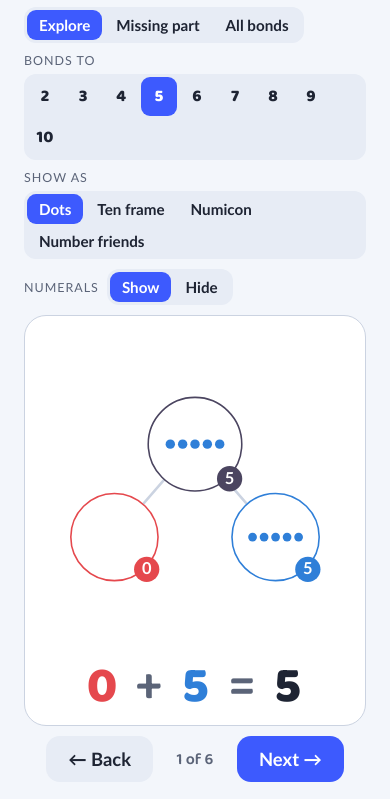
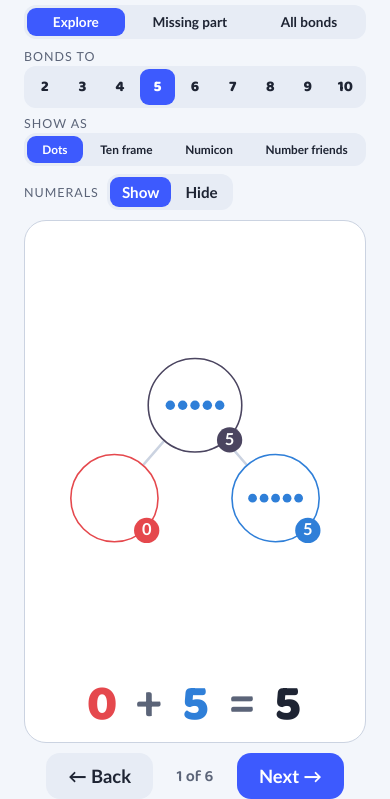
Before and after one commit to jamesbowles/number-bonds, a plain HTML site: page index.html in a window 390 px wide. Shown: the part 60-859 px from the top of the page. Drawn offline with Linux system fonts and the light colour scheme; a web font is replaced by a local one.

Commit message:
Fit the control rows on one line on phones
Co-Authored-By: Claude Opus 5.5 <noreply@anthropic.com>
Claude-Session: https://claude.ai/code/session_01LnNqD17BB5S74eZQma1tKr

```diff
--- a/index.html
+++ b/index.html
@@ -105,6 +105,16 @@ button:focus-visible { outline: 3px solid var(--accent); outline-offset: 2px; }
 kbd { font-family: var(--font-body); border: 1px solid var(--line); border-bottom-width: 2px; border-radius: 5px; padding: 0 5px; font-size: .8rem; }
 .counter { font-family: var(--font-display); color: var(--ink-soft); font-size: 1rem; min-width: 4em; text-align: center; }
 @media (max-width: 640px) { .brand { width: 100%; } .hint { display: none; } }
+/* Phones: each control row on one line, label above it, buttons sharing the width. */
+@media (max-width: 640px) {
+  .bar { gap: 8px; }
+  .group:has(#wholeSeg), .group:has(#visSeg), .group:has(#modeSeg) { width: 100%; display: grid; gap: 2px; }
+  #wholeSeg, #visSeg, #modeSeg { flex-wrap: nowrap; }
+  #wholeSeg button { flex: 1 1 0; width: auto; min-width: 0; font-size: .95rem; }
+  #visSeg button, #modeSeg button { flex: 1 1 auto; min-width: 0; padding: 6px 3px; font-size: .74rem; white-space: nowrap; }
+  #modeSeg button { font-size: .85rem; }
+  .stage { flex: none; height: 62vh; min-height: 300px; }
+}
 /* Phones and tablets: no full screen button (iPhone can't do it, and it isn't needed there). */
 @media (max-width: 640px), (hover: none) and (pointer: coarse) { #fs-btn { display: none; } }
 </style>
```
